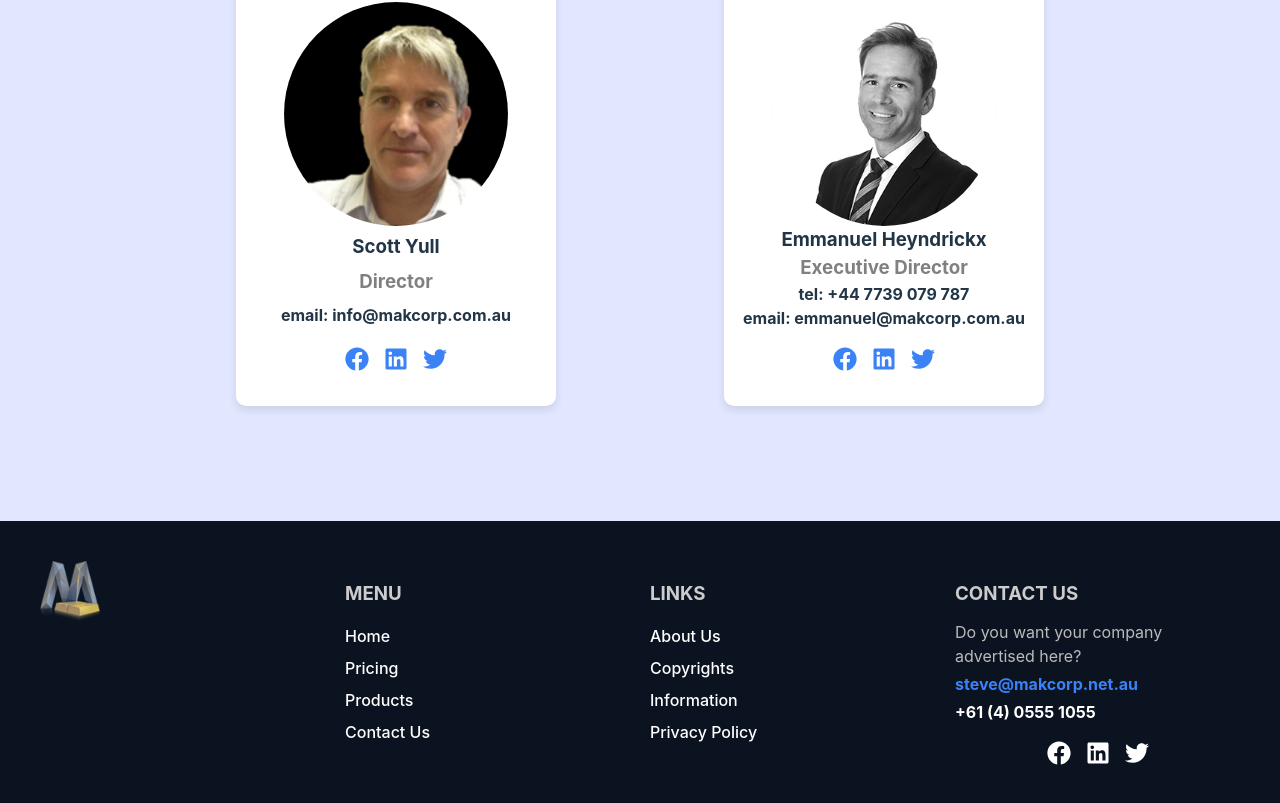
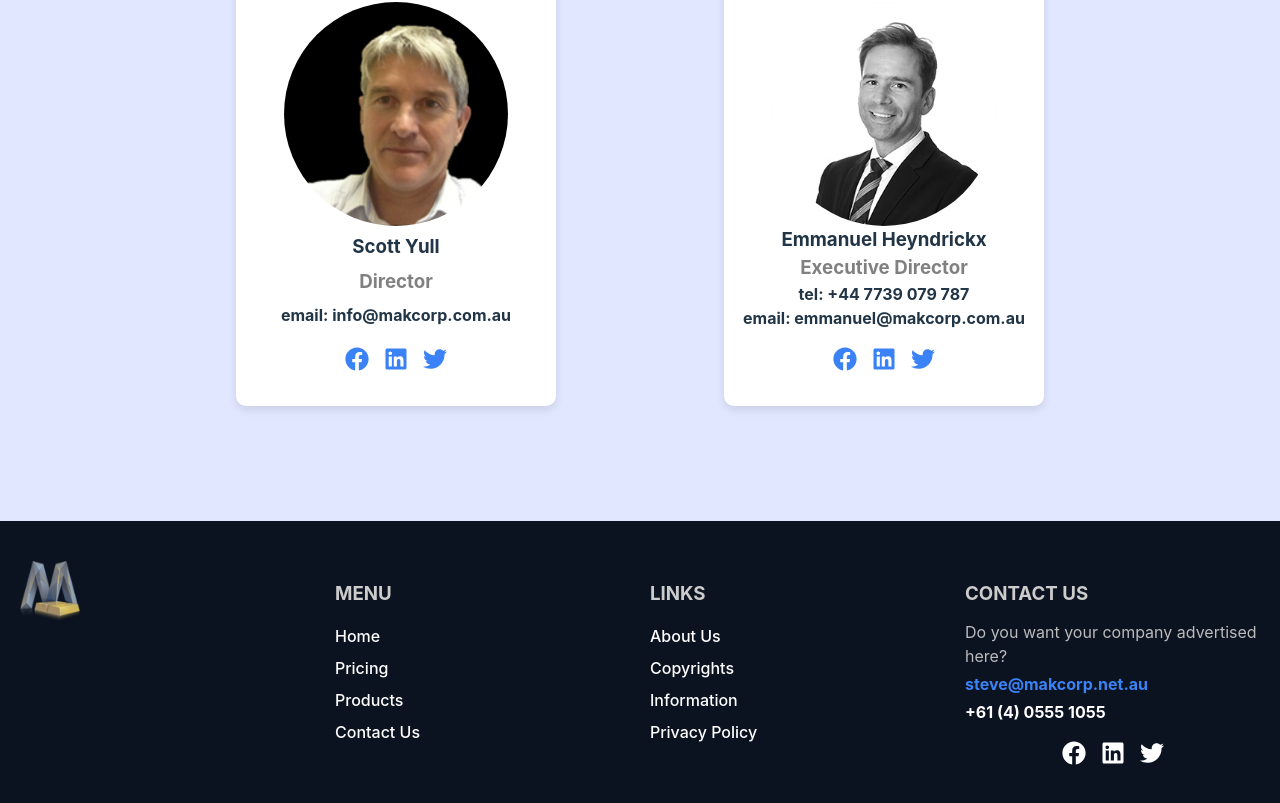
Before and after one commit to jayshah41/Puzzled, a React (Vite) app: page / in a window 1280 px wide. Shown: the part 2196-2999 px from the top of the page. Built offline with nearby package versions, Linux system fonts and the light colour scheme; no server answers.

Commit message:
Update CSS for full-width layout in index and footer styles

```diff
--- a/src/index.css
+++ b/src/index.css
@@ -3,7 +3,7 @@
   line-height: 1.5;
   font-weight: 400;
   background-color: #E1E7FF !important;
-
+  max-width: none;
   color-scheme: light dark;
   color: #213547 !important;
 
@@ -11,6 +11,8 @@
   text-rendering: optimizeLegibility;
   -webkit-font-smoothing: antialiased;
   -moz-osx-font-smoothing: grayscale;
+
+  width: 100vw;
 }
 
 a {
@@ -24,9 +26,10 @@ a:hover {
 
 body {
   margin: 0;
-  display: flex;
-  place-items: center;
-  min-width: 320px;
+  /* display: flex; */
+  /* place-items: center; */
+  /* min-width: 100vw; */
+  width: 100%;
   min-height: 100vh;
 }
 
--- a/src/styles/Footer.css
+++ b/src/styles/Footer.css
@@ -5,7 +5,7 @@
 }
 
 .footer-container {
-    max-width: 1200px;
+    max-width: 100vw;
     margin: 0 auto;
     display: grid;
     grid-template-columns: repeat(4, 1fr);
```
